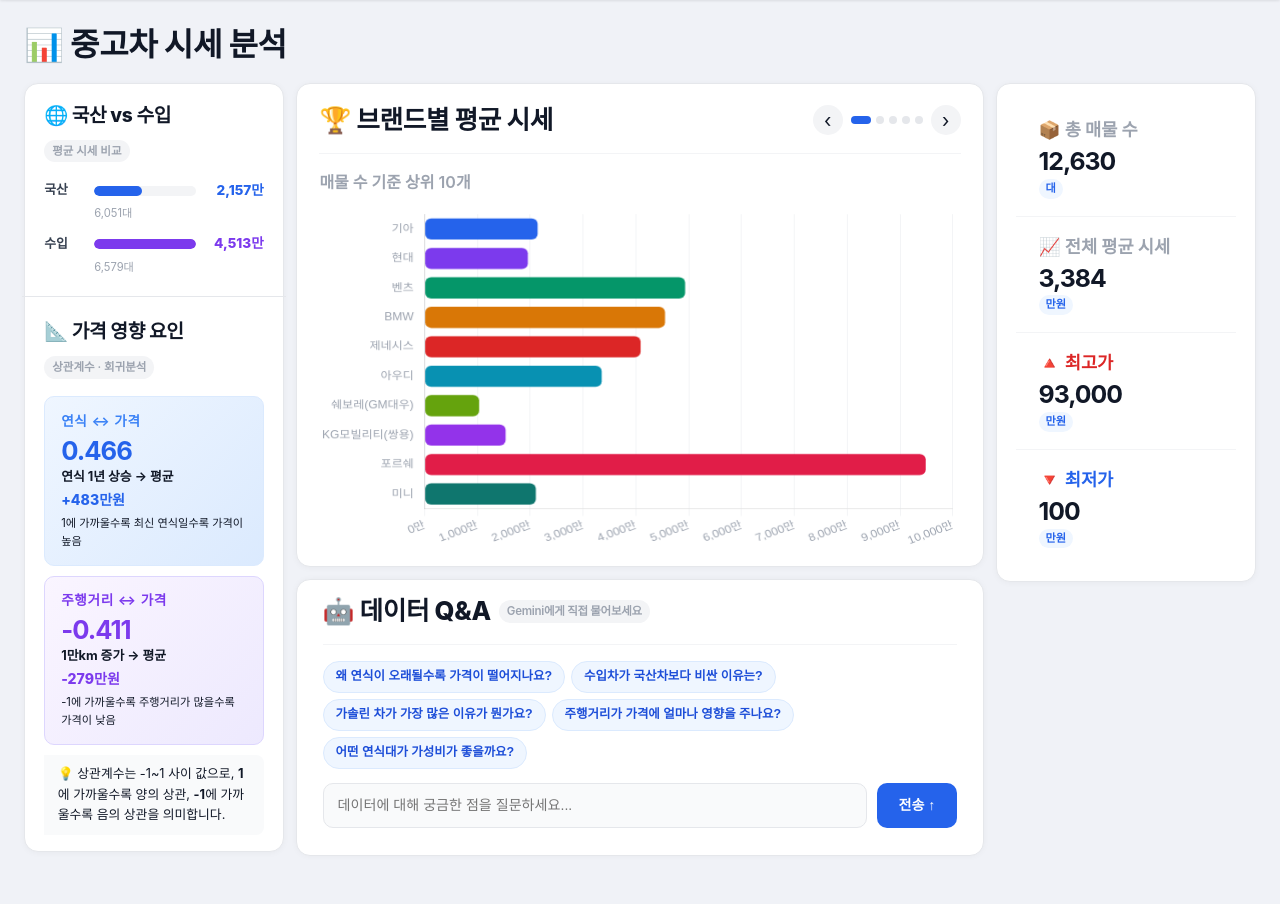
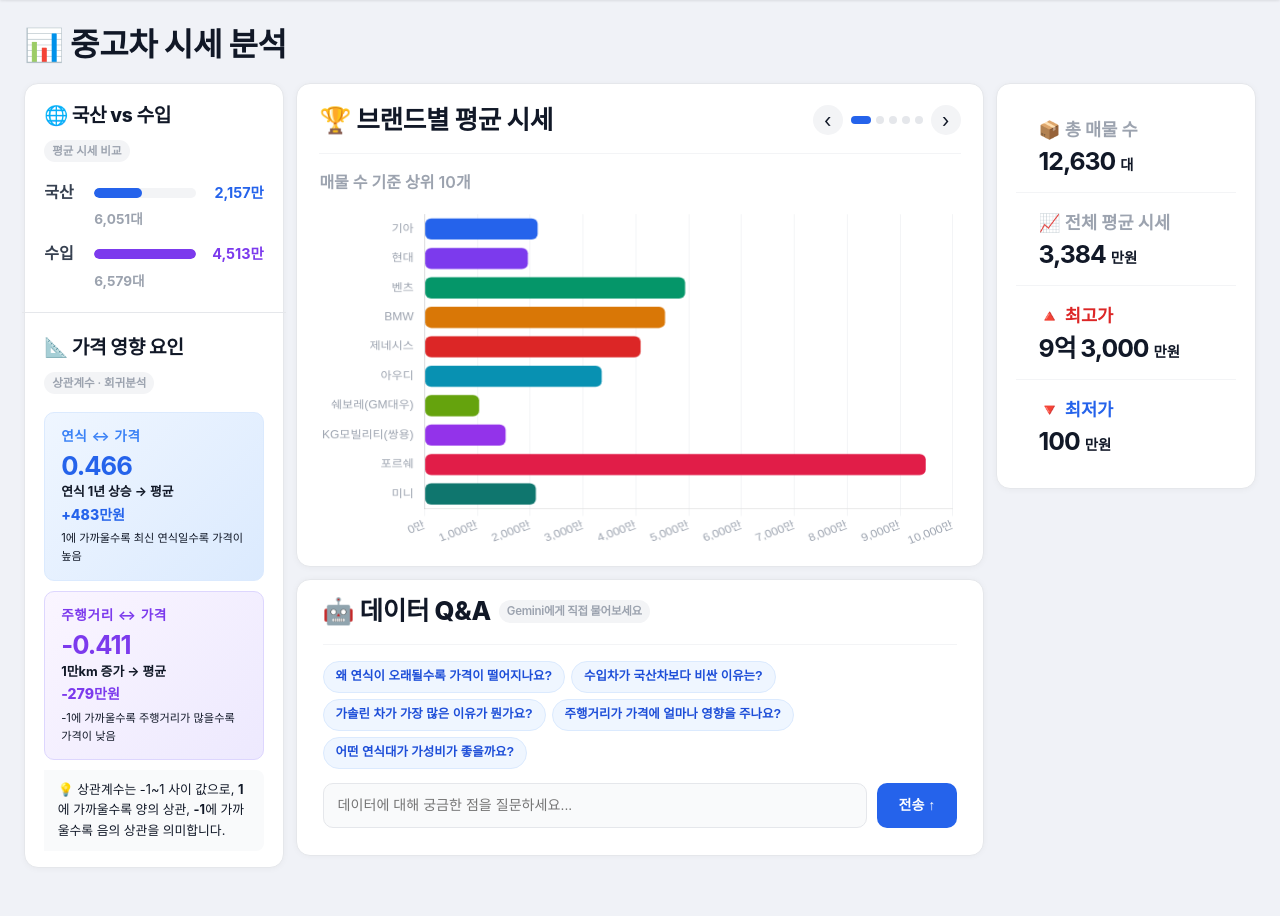
Before and after one commit to psm18716-blip/miniproject2, a Flask app: page /analysis in a window 1280 px wide. Shown: the part 60-976 px from the top of the page. Run offline with Flask 3, Linux system fonts and the light colour scheme; data comes from the database, SQL or seed files in the repository; some web fonts are replaced.

Commit message:
시세분석 최종 수정

```diff
--- a/static/css/analysis.css
+++ b/static/css/analysis.css
@@ -178,6 +178,11 @@ body {
   color: var(--gray-400);
   margin-bottom: 5px;
 }
+.side-stat-row {
+  display: flex;
+  align-items: baseline;
+  gap: 5px;
+}
 .side-stat-value {
   font-size: 1.55rem;
   font-weight: 700;
@@ -186,14 +191,9 @@ body {
   line-height: 1;
 }
 .side-stat-unit {
-  font-size: 0.7rem;
+  font-size: 0.9rem;
   font-weight: 600;
-  color: var(--blue-600);
-  background: var(--blue-50);
-  display: inline-block;
-  padding: 1px 7px;
-  border-radius: 999px;
-  margin-top: 5px;
+  color: var(--black-400);
 }
 .side-stat-sep {
   height: 1px;
@@ -252,7 +252,7 @@ body {
 }
 .type-label {
   width: 40px;
-  font-size: 0.8rem;
+  font-size: 1rem;
   font-weight: 800;
   color: var(--gray-700);
   flex-shrink: 0;
@@ -270,18 +270,19 @@ body {
   transition: width 0.6s ease;
 }
 .type-val {
-  font-size: 0.85rem;
-  font-weight: 800;
+  font-size: 0.9rem;
+  font-weight: 650;
   flex-shrink: 0;
   min-width: 58px;
   text-align: right;
 }
 .type-cnt {
-  font-size: 0.7rem;
+  font-size: 0.85rem;
   color: var(--gray-400);
   margin-top: -6px;
   margin-bottom: 10px;
   padding-left: 50px;
+  font-weight: 680;
 }
 
 /* ── 상관계수 아이템 ─────────────────────────── */
--- a/templates/analysis.html
+++ b/templates/analysis.html
@@ -148,26 +148,39 @@
             <div class="side-card side-stats">
                 <div class="side-stat">
                     <div class="side-stat-label">📦 총 매물 수</div>
-                    <div class="side-stat-value">{{ "{:,}".format(summary.total) }}</div>
-                    <div class="side-stat-unit">대</div>
+                    <div class="side-stat-row">
+                        <span class="side-stat-value">{{ "{:,}".format(summary.total) }}</span>
+                        <span class="side-stat-unit">대</span>
+                    </div>
                 </div>
                 <div class="side-stat-sep"></div>
                 <div class="side-stat">
                     <div class="side-stat-label">📈 전체 평균 시세</div>
-                    <div class="side-stat-value">{{ "{:,}".format(summary.avg_price | int) }}</div>
-                    <div class="side-stat-unit">만원</div>
+                    <div class="side-stat-row">
+                        <span class="side-stat-value">{{ "{:,}".format(summary.avg_price | int) }}</span>
+                        <span class="side-stat-unit">만원</span>
+                    </div>
                 </div>
                 <div class="side-stat-sep"></div>
                 <div class="side-stat stat-max">
                     <div class="side-stat-label">🔺 최고가</div>
-                    <div class="side-stat-value">{{ "{:,}".format(summary.max_price) }}</div>
-                    <div class="side-stat-unit">만원</div>
+                    <div class="side-stat-row">
+                        {% set max_p = summary.max_price %}
+                        {% if max_p >= 10000 %}
+                            <span class="side-stat-value">{{ max_p // 10000 }}억{% if max_p % 10000 > 0 %} {{ "{:,}".format(max_p % 10000) }}{% endif %}</span>
+                        {% else %}
+                            <span class="side-stat-value">{{ "{:,}".format(max_p) }}</span>
+                        {% endif %}
+                        <span class="side-stat-unit">만원</span>
+                    </div>
                 </div>
                 <div class="side-stat-sep"></div>
                 <div class="side-stat stat-min">
                     <div class="side-stat-label">🔻 최저가</div>
-                    <div class="side-stat-value">{{ "{:,}".format(summary.min_price) }}</div>
-                    <div class="side-stat-unit">만원</div>
+                    <div class="side-stat-row">
+                        <span class="side-stat-value">{{ "{:,}".format(summary.min_price) }}</span>
+                        <span class="side-stat-unit">만원</span>
+                    </div>
                 </div>
             </div>
         </aside>
```
